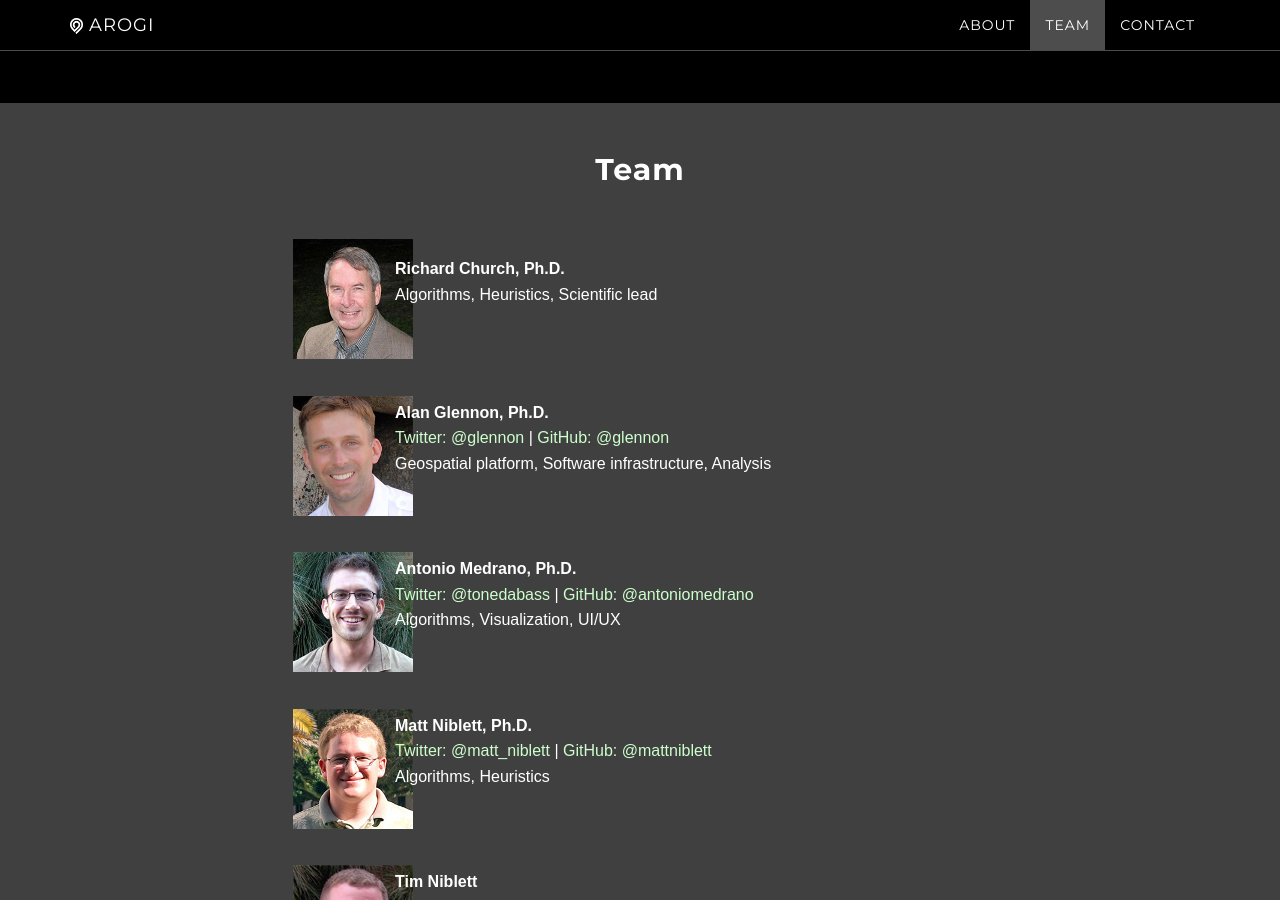
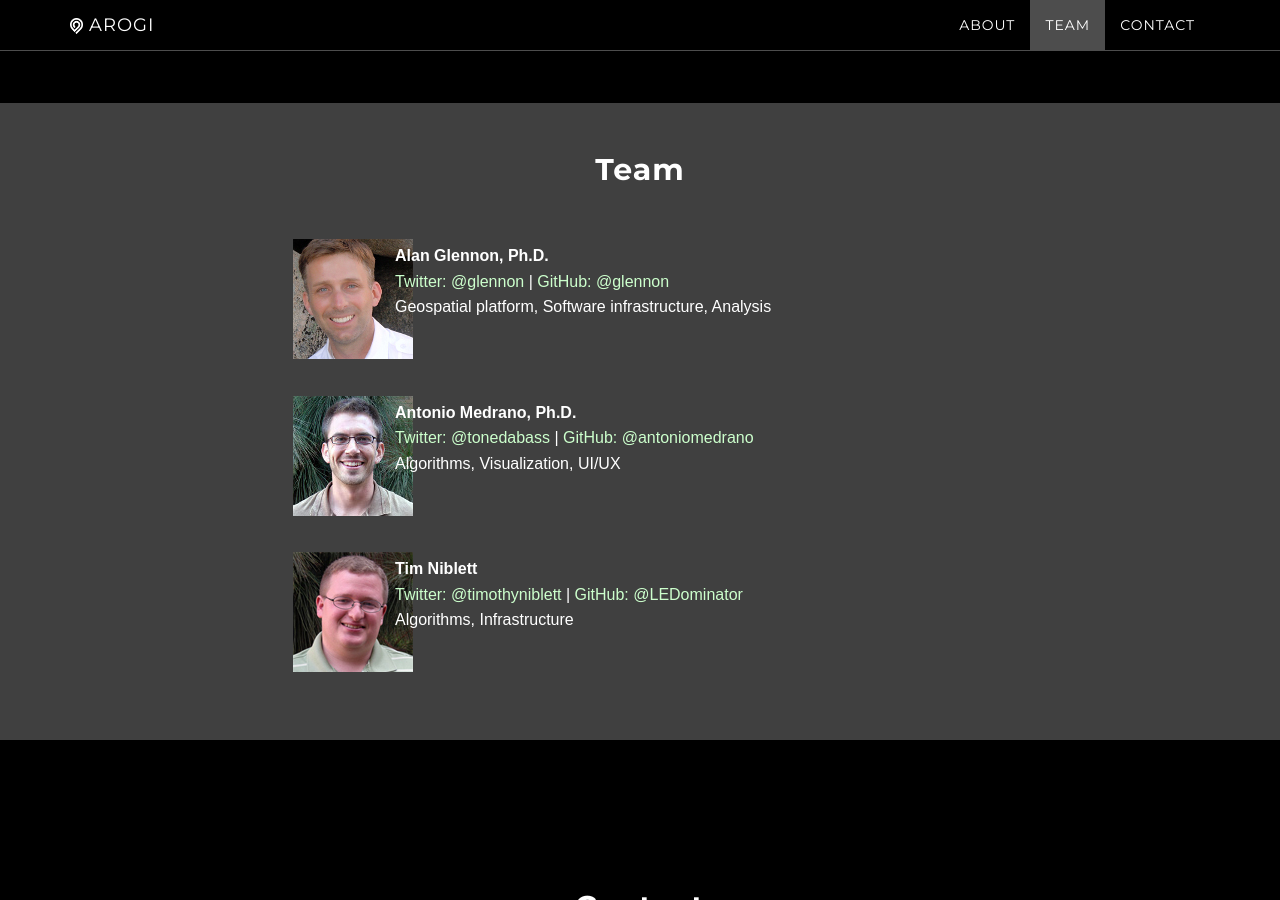
Before and after one commit to arogi/arogi.github.io, a Jekyll site: the page built from index.html, in a window 1280 px wide and 900 px high, scrolled down 842 px. Built offline with Jekyll 4.4.1, drawn with Linux system fonts in a browser that asks for light colours.

Commit message:
Update team.html
team update. eventually show MN and RC as advisors

```diff
--- a/_includes/team.html
+++ b/_includes/team.html
@@ -7,20 +7,12 @@
                     <center>
                     <table style="font-family: Arial;" width=100%>
                       <tr>
-                        <td style="width:10%; padding:2.5%; text-align: center;"><img src="img/rickhead.jpg" /></td>
-                        <td><p><strong>Richard Church, Ph.D.</strong><br />Algorithms, Heuristics, Scientific lead</p></td>
-                      </tr>
-                      <tr>
                         <td style="width:10%; padding:2.5%; text-align: center;"><img src="img/alanhead.jpg" style="width=50%"/></td>
                         <td><p><strong>Alan Glennon, Ph.D.</strong><br /><a href="http://twitter.com/glennon">Twitter: @glennon</a> | <a href="http://github.com/glennon">GitHub: @glennon</a><br />Geospatial platform, Software infrastructure, Analysis</p></td>
                       </tr>
                       <tr>
                         <td style="width:10%; padding:2.5%; text-align: center;"><img src="img/antoniohead.jpg" style="width=50%"/></td>
                         <td><p><strong>Antonio Medrano, Ph.D.</strong><br /><a href="http://twitter.com/tonedabass">Twitter: @tonedabass</a> | <a href="http://github.com/antoniomedrano">GitHub: @antoniomedrano</a><br />Algorithms, Visualization, UI/UX</p></td>
-                      </tr>
-                      <tr>
-                        <td style="width:10%; padding:2.5%; text-align: center;"><img src="img/matthead.jpg" style="width=50%"/></td>
-                        <td><p><strong>Matt Niblett, Ph.D.</strong><br /><a href="http://twitter.com/matt_niblett">Twitter: @matt_niblett</a> | <a href="http://github.com/mattniblett">GitHub: @mattniblett</a><br />Algorithms, Heuristics</p></td>
                       </tr>
                       <tr>
                         <td style="width:10%; padding:2.5%; text-align: center;"><img src="img/timhead.jpg" style="width=50%"/></td>
```
